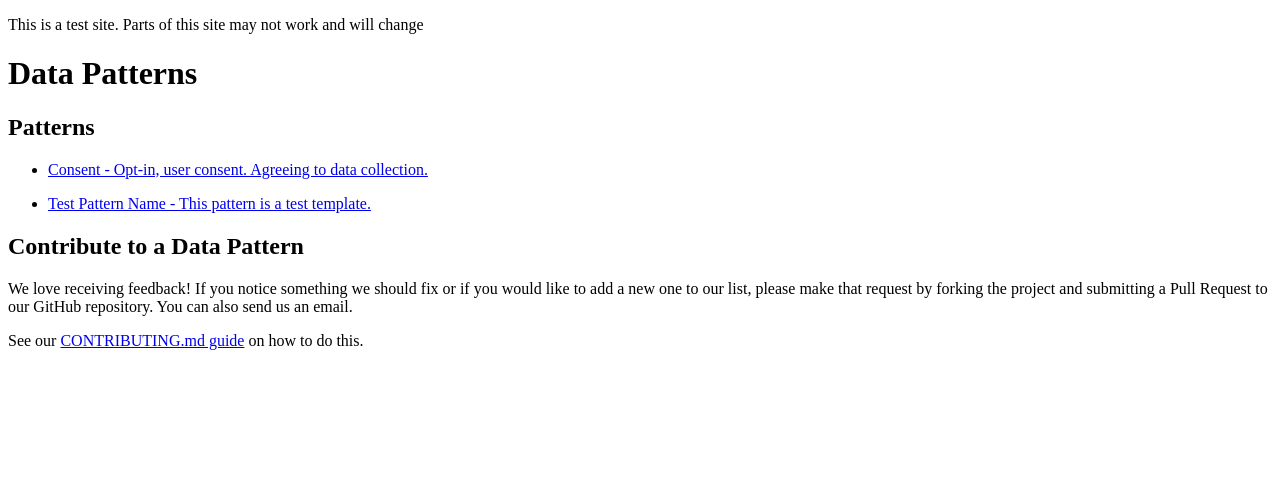
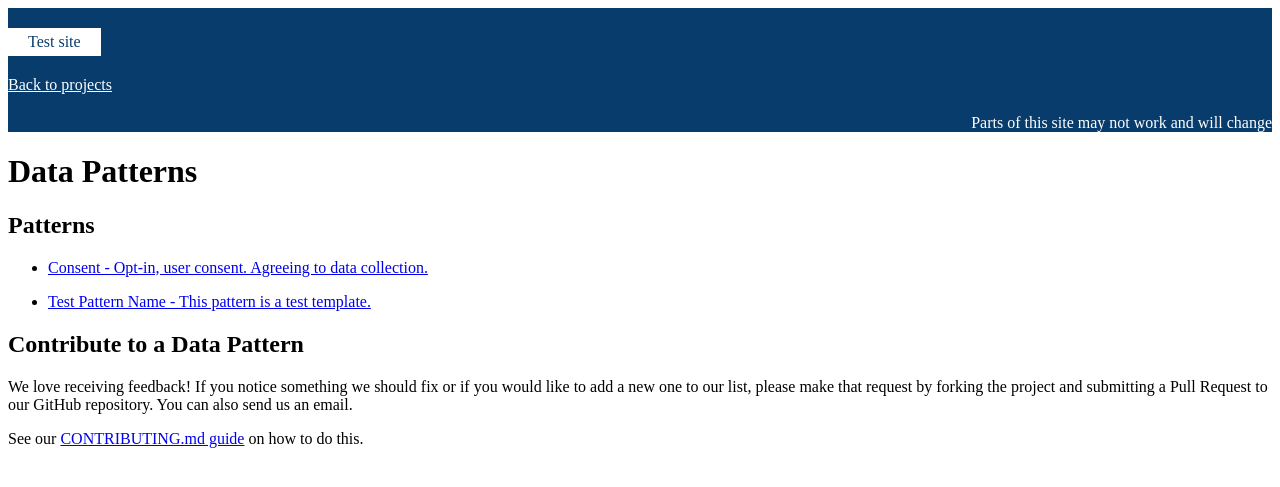
Before and after one commit to DTS-STN/Data-Patterns, a Jekyll site: the page built from index.md, in a window 1280 px wide. Shown: the top 487 px of the page. Built offline with Jekyll 4.4.1, drawn with Linux system fonts in a browser that asks for light colours; comment, search, counter and statistics services are not loaded; our own code applies the rules of GitHub Pages for plain Markdown files.

Commit message:
implementing the customized alpha banner

```diff
--- a/_includes/customStyle.html
+++ b/_includes/customStyle.html
@@ -1,4 +1,37 @@
 <style>
+
+/* Alpha Banner */
+#alpha-banner {
+    background-color: #083C6C;
+    color: #FFF;
+}
+#alpha-banner .tag {
+    background-color: #FFF;
+    color: #083C6C;
+    padding: 5px 20px;
+    margin-top: 20px;
+    display: inline-block;
+}
+#alpha-banner .proj-link {
+    margin-top: 20px;
+    text-align: right;
+}
+#alpha-banner .proj-link a {
+    color: #FFF;
+}
+#alpha-banner .warning {
+    margin: 20px 0;
+}
+@media (min-width: 768px) {
+    #alpha-banner .warning {
+        text-align: right;
+    }
+    #alpha-banner .proj-link {
+        text-align: left;
+    }
+}
+
+/* WET Overrides */
 .checkbox input[type=checkbox] {
     margin-left: 0;
 }
--- a/_layouts/default.html
+++ b/_layouts/default.html
@@ -21,18 +21,38 @@
   <body>
     {% if page.lang == 'en' %}
       {% assign page_title = "Data Patterns" %}
-      {% assign warning = "This is a test site. Parts of this site may not work and will change" %}
+      {% assign alpha_tag = "Test site" %}
+      {% assign alpha_proj_link_text = "Back to projects" %}
+      {% assign alpha_warning = "Parts of this site may not work and will change" %}
       {% assign contribute_title = "Contribute to a Data Pattern" %}
       {% assign contribute_description = "We love receiving feedback! If you notice something we should fix or if you would like to add a new one to our list, please make that request by forking the project and submitting a Pull Request to our GitHub repository. You can also send us an email." %}
     {% else %}
       {% assign page_title = "Data Patterns (FR)" %}
-      {% assign warning = "This site is currently a WIP. (FR)" %}
+      {% assign alpha_tag = "Test site" %}
+      {% assign alpha_proj_link_text = "Back to projects" %}
+      {% assign alpha_warning = "This site is currently a WIP. (FR)" %}
       {% assign contribute_title = "Contribute to a Data Pattern (FR)" %}
       {% assign contribute_description = "We love receiving feedback! If you notice something we should fix or if you would like to add a new one to our list, please make that request by forking the project and submitting a Pull Request to our GitHub repository. You can also send us an email." %}
     {% endif %}
 
-    <section class="alert alert-warning">
-      <p>{{ warning }}</p>
+    <section id="alpha-banner">
+      <div class="container">
+        <div class="row">
+          <div class="col-xs-12 col-sm-3">
+            <div class="row">
+              <div class="col-xs-6 col-sm-12">
+                <span class="tag">{{ alpha_tag }}</span>
+              </div>
+              <div class="col-xs-6 col-sm-12">
+                <p class="proj-link"><a href="#">{{ alpha_proj_link_text }}</a></p>
+              </div>
+            </div>
+          </div>
+          <div class="col-xs-12 col-sm-9">
+            <p class="warning">{{ alpha_warning }}</p>
+          </div>
+        </div>
+      </div>
     </section>
 
     {% include top.html %}
```
Lines whose indentation alone changed are shown as unchanged.
